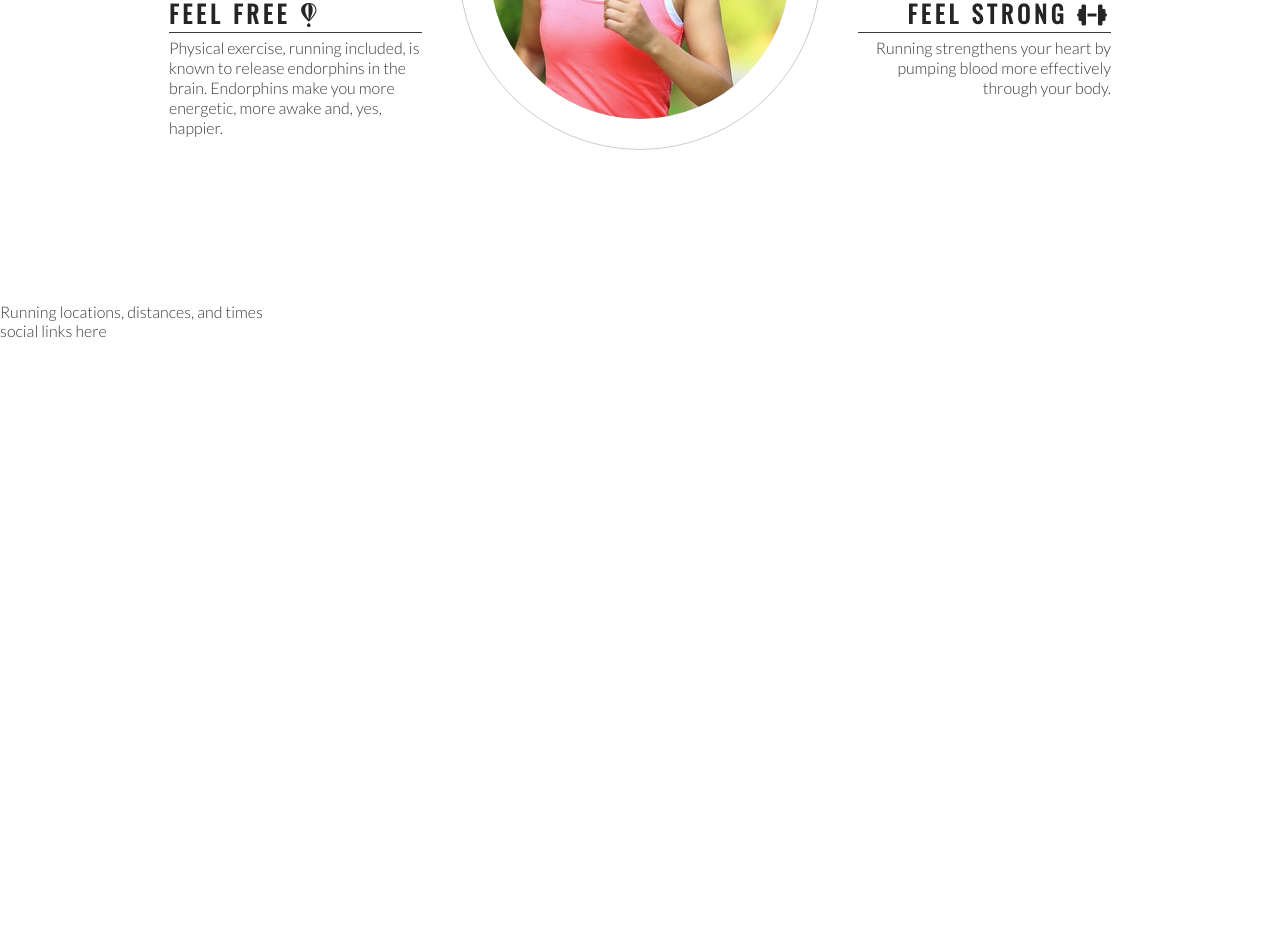
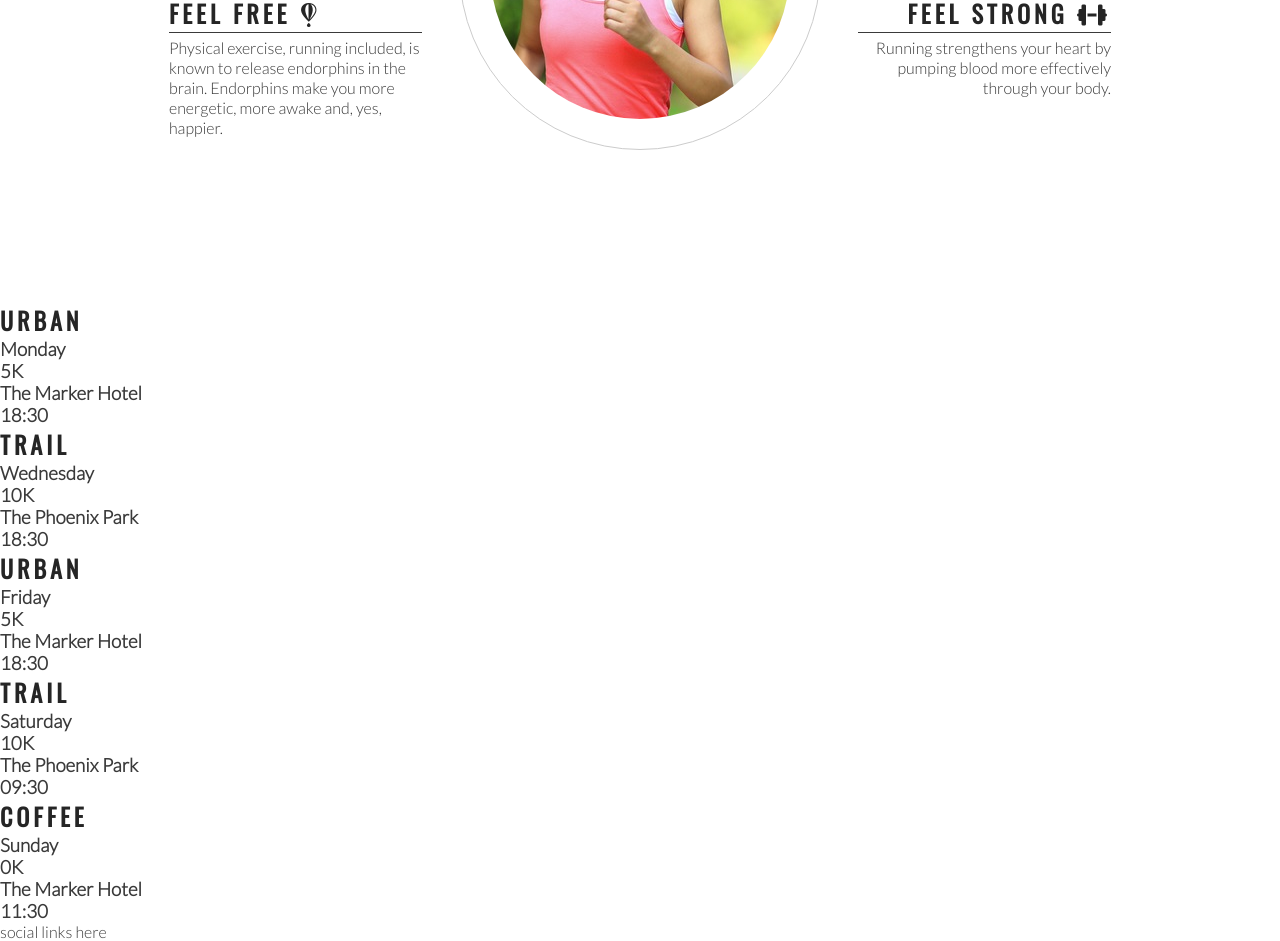
Before and after one commit to Sean-OBrien95/love-running, a plain HTML site: page index.html in a window 1280 px wide. Shown: the part 993-1934 px from the top of the page. Before the commit the page ends 1333 px from the top, so only its background shows below. Drawn offline with nearby package versions, Linux system fonts and the light colour scheme.

Commit message:
Add meetups time main structure

```diff
--- a/index.html
+++ b/index.html
@@ -84,7 +84,41 @@
         </div>
     </section>
     <section>
-        Running locations, distances, and times
+        <div>
+            <h2>Urban</h2>
+            <h3>Monday</h3>
+            <h3>5K</h3>
+            <h3>The Marker Hotel</h3>
+            <h3>18:30</h3>
+        </div>
+        <div>
+            <h2>Trail</h2>
+            <h3>Wednesday</h3>
+            <h3>10K</h3>
+            <h3>The Phoenix Park</h3>
+            <h3>18:30</h3>
+        </div>
+        <div>
+            <h2>Urban</h2>
+            <h3>Friday</h3>
+            <h3>5K</h3>
+            <h3>The Marker Hotel</h3>
+            <h3>18:30</h3>
+        </div>
+        <div>
+            <h2>Trail</h2>
+            <h3>Saturday</h3>
+            <h3>10K</h3>
+            <h3>The Phoenix Park</h3>
+            <h3>09:30</h3>
+        </div>
+        <div>
+            <h2>Coffee</h2>
+            <h3>Sunday</h3>
+            <h3>0K</h3>
+            <h3>The Marker Hotel</h3>
+            <h3>11:30</h3>
+        </div>
     </section>
     <footer>
         social links here
```
